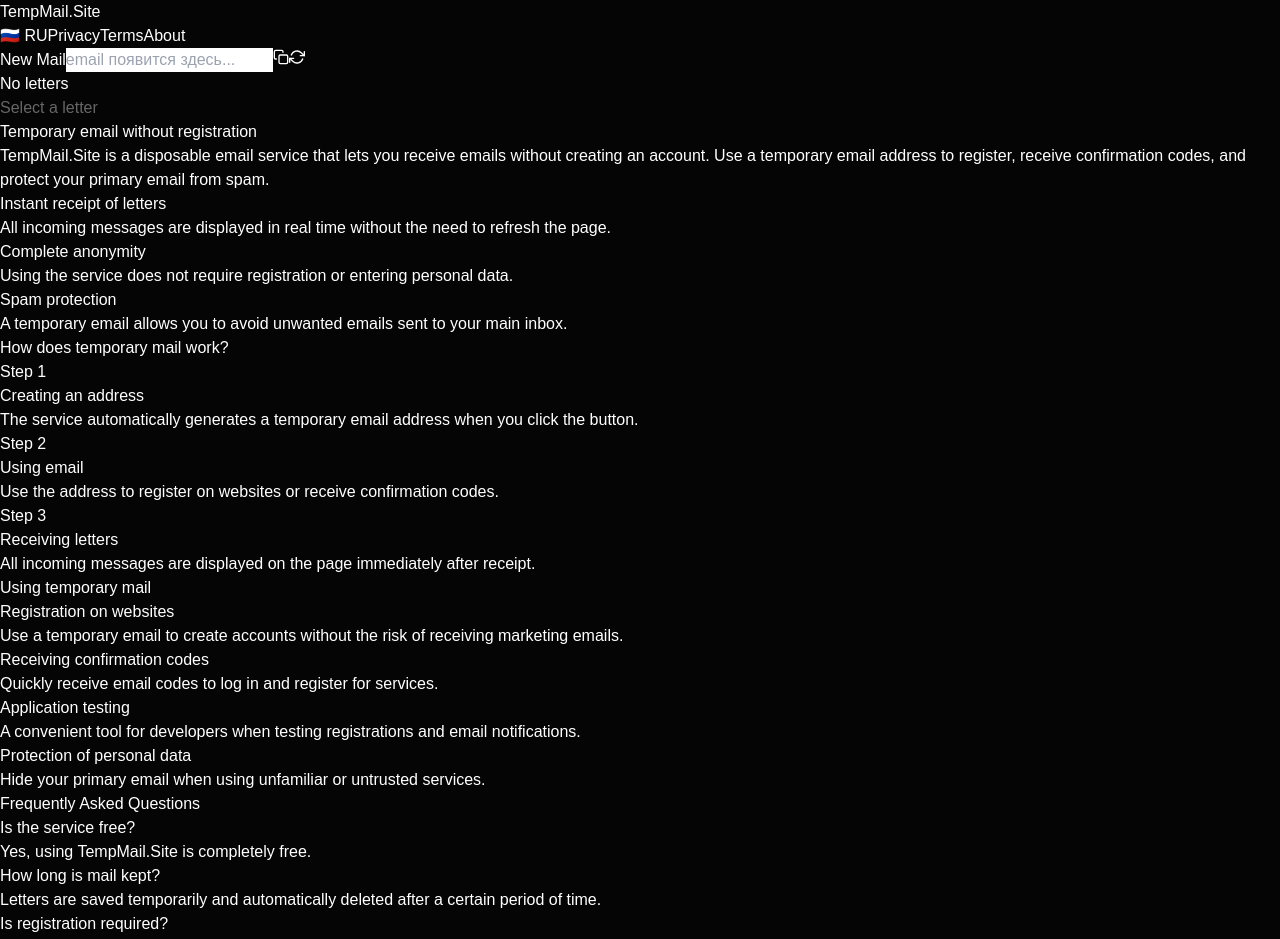
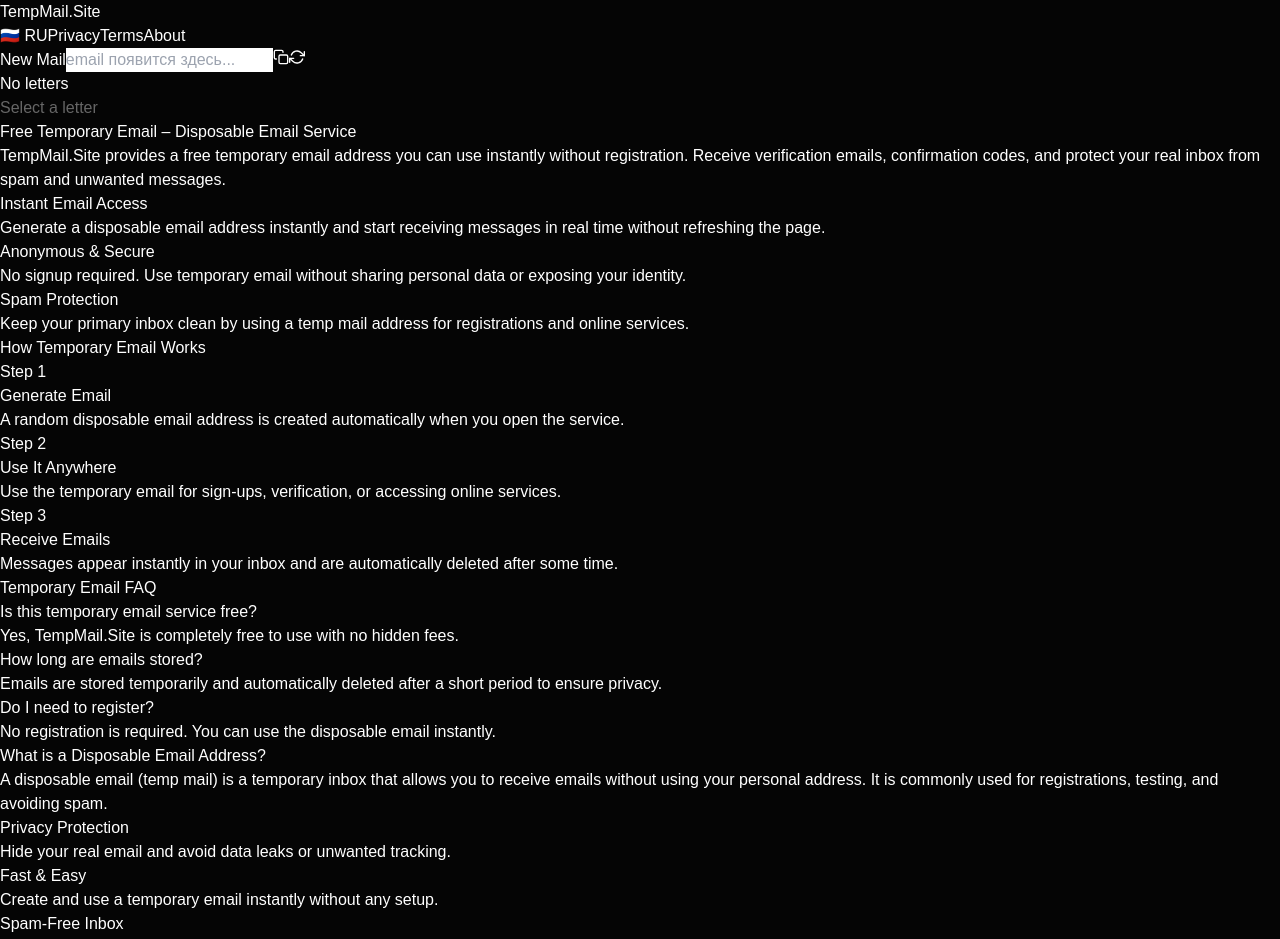
Before and after one commit to uverdoz/tempmail, a Next.js app: page / in a window 1280 px wide. Shown: the top 939 px of the page. Built offline with nearby package versions, Linux system fonts and the light colour scheme.

Commit message:
fixsear2

```diff
--- a/app/globals.css
+++ b/app/globals.css
@@ -55,6 +55,23 @@
   font-weight: 600;
   cursor: pointer;
   transition: all 0.25s ease;
+}
+
+
+@keyframes fade-in {
+  from {
+    opacity: 0;
+    transform: translateY(20px);
+  }
+
+  to {
+    opacity: 1;
+    transform: translateY(0);
+  }
+}
+
+.animate-fade-in {
+  animation: fade-in 0.8s ease forwards;
 }
 
 .button:hover {
--- a/app/layout.tsx
+++ b/app/layout.tsx
@@ -73,6 +73,19 @@
           <a href="/about">About</a>
         </footer>
         <Analytics />
+        <script
+          type="application/ld+json"
+          dangerouslySetInnerHTML={{
+            __html: JSON.stringify({
+              "@context": "https://schema.org",
+              "@type": "WebSite",
+              name: "TempFastMail",
+              url: "https://tempfastmail.site",
+              description:
+                "Free temporary email service for receiving disposable emails instantly without registration.",
+            }),
+          }}
+        />
       </body>
     </html>
   );
--- a/app/page.tsx
+++ b/app/page.tsx
@@ -219,13 +219,13 @@
 <div className="max-w-6xl mx-auto px-6 mt-20 space-y-20 text-gray-400 text-sm">
 
   {/* HERO */}
-        <section className="max-w-3xl mx-auto text-center">
+  <section className="max-w-3xl mx-auto text-center space-y-4">
     <h1 className="text-2xl md:text-4xl font-semibold text-white tracking-tight">
-            Temporary email without registration
+      Free Temporary Email – Disposable Email Service
     </h1>
-          <p className="leading-relaxed text-gray-400">
-            TempMail.Site is a disposable email service that lets you receive emails without creating an account.
-            Use a temporary email address to register, receive confirmation codes, and protect your primary email from spam.
+    <p className="leading-relaxed">
+      TempMail.Site provides a free temporary email address you can use instantly without registration.
+      Receive verification emails, confirmation codes, and protect your real inbox from spam and unwanted messages.
     </p>
   </section>
 
@@ -234,28 +234,28 @@
 
     <div className="p-6 rounded-xl border border-white/10 bg-white/5">
       <h3 className="text-white font-medium mb-2">
-              Instant receipt of letters
+        Instant Email Access
       </h3>
       <p className="leading-relaxed">
-              All incoming messages are displayed in real time without the need to refresh the page.
+        Generate a disposable email address instantly and start receiving messages in real time without refreshing the page.
       </p>
     </div>
 
     <div className="p-6 rounded-xl border border-white/10 bg-white/5">
       <h3 className="text-white font-medium mb-2">
-              Complete anonymity
+        Anonymous & Secure
       </h3>
       <p className="leading-relaxed">
-              Using the service does not require registration or entering personal data.
+        No signup required. Use temporary email without sharing personal data or exposing your identity.
       </p>
     </div>
 
     <div className="p-6 rounded-xl border border-white/10 bg-white/5">
       <h3 className="text-white font-medium mb-2">
-              Spam protection
+        Spam Protection
       </h3>
       <p className="leading-relaxed">
-              A temporary email allows you to avoid unwanted emails sent to your main inbox.
+        Keep your primary inbox clean by using a temp mail address for registrations and online services.
       </p>
     </div>
 
@@ -264,7 +264,7 @@
   {/* HOW IT WORKS */}
   <section className="space-y-6">
     <h2 className="text-2xl text-white font-semibold">
-            How does temporary mail work?
+      How Temporary Email Works
     </h2>
 
     <div className="grid md:grid-cols-3 gap-6">
@@ -272,77 +272,30 @@
       <div className="p-6 rounded-xl border border-white/10">
         <div className="text-gray-500 text-xs mb-2">Step 1</div>
         <h4 className="text-white mb-2 font-medium">
-                Creating an address
+          Generate Email
         </h4>
         <p>
-                The service automatically generates a temporary email address when you click the button.
+          A random disposable email address is created automatically when you open the service.
         </p>
       </div>
 
       <div className="p-6 rounded-xl border border-white/10">
         <div className="text-gray-500 text-xs mb-2">Step 2</div>
         <h4 className="text-white mb-2 font-medium">
-                Using email
+          Use It Anywhere
         </h4>
         <p>
-                Use the address to register on websites or receive confirmation codes.
+          Use the temporary email for sign-ups, verification, or accessing online services.
         </p>
       </div>
 
       <div className="p-6 rounded-xl border border-white/10">
         <div className="text-gray-500 text-xs mb-2">Step 3</div>
         <h4 className="text-white mb-2 font-medium">
-                Receiving letters
+          Receive Emails
         </h4>
         <p>
-                All incoming messages are displayed on the page immediately after receipt.
-              </p>
-            </div>
-
-          </div>
-        </section>
-
-        {/* USE CASES */}
-        <section className="space-y-6">
-          <h2 className="text-2xl text-white font-semibold">
-            Using temporary mail
-          </h2>
-
-          <div className="grid md:grid-cols-2 gap-6">
-
-            <div className="p-6 rounded-xl border border-white/10">
-              <h3 className="text-white mb-2 font-medium">
-                Registration on websites
-              </h3>
-              <p>
-                Use a temporary email to create accounts without the risk of receiving marketing emails.
-              </p>
-            </div>
-
-            <div className="p-6 rounded-xl border border-white/10">
-              <h3 className="text-white mb-2 font-medium">
-                Receiving confirmation codes
-              </h3>
-              <p>
-                Quickly receive email codes to log in and register for services.
-              </p>
-            </div>
-
-            <div className="p-6 rounded-xl border border-white/10">
-              <h3 className="text-white mb-2 font-medium">
-                Application testing
-              </h3>
-              <p>
-                A convenient tool for developers when testing registrations and email notifications.
-              </p>
-            </div>
-
-            <div className="p-6 rounded-xl border border-white/10">
-              <h3 className="text-white mb-2 font-medium">
-                Protection of personal data
-              </h3>
-              <p>
-                Hide your primary email when using unfamiliar or untrusted services.
+          Messages appear instantly in your inbox and are automatically deleted after some time.
         </p>
       </div>
 
@@ -352,33 +305,35 @@
   {/* FAQ */}
   <section className="space-y-6">
     <h2 className="text-2xl text-white font-semibold">
-            Frequently Asked Questions
+      Temporary Email FAQ
     </h2>
 
     <div className="space-y-3">
 
       <div className="p-5 rounded-xl border border-white/10">
         <h3 className="text-white font-medium mb-1">
-                Is the service free?
-              </h3>
-              <p>Yes, using TempMail.Site is completely free.</p>
-            </div>
-
-            <div className="p-5 rounded-xl border border-white/10">
-              <h3 className="text-white font-medium mb-1">
-                How long is mail kept?
+          Is this temporary email service free?
         </h3>
         <p>
-                Letters are saved temporarily and automatically deleted after a certain period of time.
+          Yes, TempMail.Site is completely free to use with no hidden fees.
         </p>
       </div>
 
       <div className="p-5 rounded-xl border border-white/10">
         <h3 className="text-white font-medium mb-1">
-                Is registration required?
+          How long are emails stored?
         </h3>
         <p>
-                No, the service works without creating an account or entering personal information.
+          Emails are stored temporarily and automatically deleted after a short period to ensure privacy.
+        </p>
+      </div>
+
+      <div className="p-5 rounded-xl border border-white/10">
+        <h3 className="text-white font-medium mb-1">
+          Do I need to register?
+        </h3>
+        <p>
+          No registration is required. You can use the disposable email instantly.
         </p>
       </div>
 
@@ -386,6 +341,65 @@
   </section>
 
 </div>
+
+{/* ================= EXTRA SEO BLOCK ================= */}
+
+<section className="mt-28 px-6">
+
+  <div className="max-w-5xl mx-auto space-y-16">
+
+    {/* HEADER */}
+    <div className="text-center">
+      <h2 className="text-3xl md:text-4xl font-semibold text-white mb-4">
+        What is a Disposable Email Address?
+      </h2>
+      <p className="text-gray-400 max-w-2xl mx-auto leading-relaxed">
+        A disposable email (temp mail) is a temporary inbox that allows you to receive emails without using your personal address.
+        It is commonly used for registrations, testing, and avoiding spam.
+      </p>
+    </div>
+
+    {/* BENEFITS */}
+    <div className="grid md:grid-cols-3 gap-6">
+
+      <div className="p-6 rounded-xl border border-white/10 bg-white/5">
+        <h3 className="text-white font-medium mb-2">Privacy Protection</h3>
+        <p className="text-gray-400 text-sm">
+          Hide your real email and avoid data leaks or unwanted tracking.
+        </p>
+      </div>
+
+      <div className="p-6 rounded-xl border border-white/10 bg-white/5">
+        <h3 className="text-white font-medium mb-2">Fast & Easy</h3>
+        <p className="text-gray-400 text-sm">
+          Create and use a temporary email instantly without any setup.
+        </p>
+      </div>
+
+      <div className="p-6 rounded-xl border border-white/10 bg-white/5">
+        <h3 className="text-white font-medium mb-2">Spam-Free Inbox</h3>
+        <p className="text-gray-400 text-sm">
+          Keep your main email clean by using disposable addresses.
+        </p>
+      </div>
+
+    </div>
+
+    {/* SAFETY */}
+    <div className="max-w-2xl">
+      <h2 className="text-2xl text-white font-semibold mb-4">
+        Is Temporary Email Safe?
+      </h2>
+      <p className="text-gray-400 leading-relaxed">
+        Temporary email services are safe for general use such as registrations and testing.
+        However, avoid using them for sensitive or personal data since inboxes may not be private.
+      </p>
+    </div>
+
+  </div>
+
+</section>
+
       {/* ================= FOOTER ================= */}
       <footer className="mt-20 border-t border-white/10 pt-12 pb-8 text-sm text-gray-400">
 
@@ -425,6 +439,7 @@
   );
 }
 
+
 // ================= STYLES =================
 const wrapper: React.CSSProperties = {
   minHeight: "100vh",
```
Lines whose indentation alone changed are shown as unchanged.
